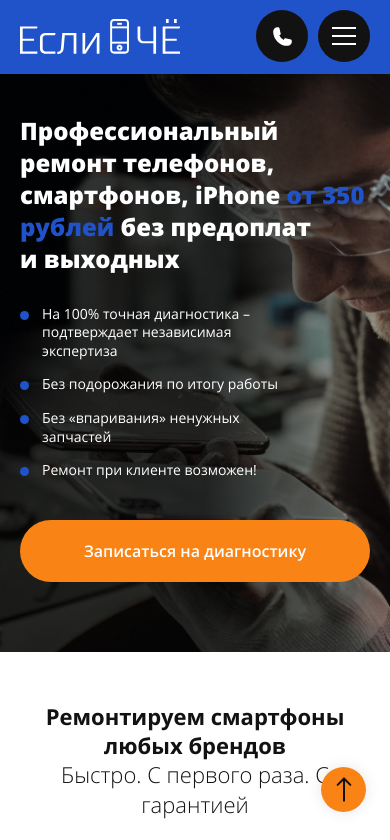
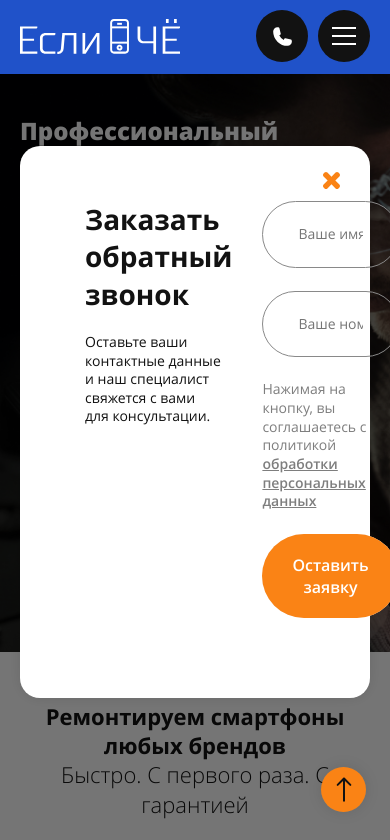
Before and after one commit to yurkaronin/Esli_Cho, a plain HTML site: page index.html in a window 390 px wide. Shown: the top 840 px of the page. Drawn offline with nearby package versions, Linux system fonts and the light colour scheme.

Commit message:
Начало работы над диалоговыми окнами

```diff
--- a/css/sections/_modal.scss
+++ b/css/sections/_modal.scss
@@ -16,16 +16,17 @@
   transition:
     opacity 0.5s,
     visibility 0.5s;
+  background-color: #0000008a;
 
-  // pointer-events: initial;
-  // visibility: visible;
-  // opacity: 1;
+  pointer-events: initial;
+  visibility: visible;
+  opacity: 1;
 
   &__grid {
     border-radius: 20px;
     background: var(--white);
     box-shadow: 0px 0px 15px 0px rgba(0, 0, 0, 0.1);
-    padding: 55px 45px 70px;
+    padding: 55px 65px 80px;
     max-width: 1160px;
     width: 100%;
     position: relative;
@@ -36,24 +37,38 @@
   }
   &__close {
     position: absolute;
-    top: 30px;
-    right: 30px;
+    top: 24px;
+    right: 24px;
+    border: none;
+    background-color: transparent;
   }
 
   .title {
     font-weight: 700;
     text-align: left;
-    font-size: 25px;
+    font-size: 34px;
     margin-bottom: 15px;
     text-wrap: balance;
-
   }
   .text {
     text-align: left;
-    font-size: 14px;
+    font-size: 18px;
     text-wrap: balance;
   }
   .form__item {
     border: 1px solid var(--gray4);
   }
+
+  @media (max-width: 1200px) {
+    &__grid {
+      grid-template-columns: 1fr 2fr;
+    }
+    .title {
+      font-size: 28px;
+      margin-bottom: 20px;
+    }
+    .text {
+      font-size: 14px;
+    }
+  }
 }
--- a/index.html
+++ b/index.html
@@ -415,7 +415,6 @@
       </div>
     </section>
 
-
     <section class="advantages section" id="anchor-advantages">
 
       <div class="advantages__main">
@@ -589,6 +588,7 @@
   </footer>
 
   <section class="modal" id="modal-call-back">
+    <div class="wrapper">
       <div class="modal__grid">
         <div class="modal__head">
           <h2 class="title">Заказать обратный звонок</h2>
@@ -613,6 +613,7 @@
           </svg>
         </button>
       </div>
+    </div>
 
   </section>
 
```
Also changed, not shown: css/dark-theme.css, css/style.css. Lines whose indentation alone changed are shown as unchanged.
